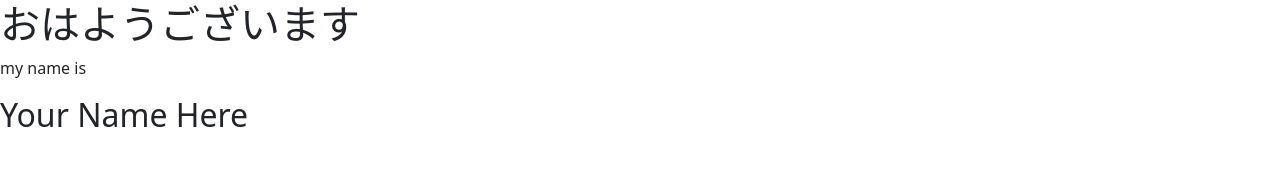
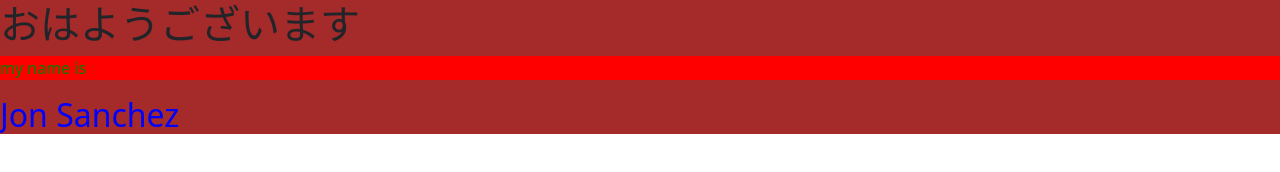
Before and after one commit to Steven-ACP/help, a plain HTML site: page index.html in a window 1280 px wide. Drawn offline with nearby package versions, Linux system fonts and the light colour scheme.

Commit message:
hghghghg

```diff
--- a/help.css
+++ b/help.css
@@ -0,0 +1 @@
+/** @format */
--- a/index.html
+++ b/index.html
@@ -9,22 +9,46 @@
     <!-- Bootstrap Icons -->
     <link rel="stylesheet" href="https://cdn.jsdelivr.net/npm/bootstrap-icons@1.11.3/font/bootstrap-icons.css">
     <link rel="stylesheet" href="help.css">
-
+    <!--first thing -->
     <div id="tag">
-        <h1 id="greeting">おはようございます</h1>
+        <h1 id="greeting">HELLO</h1>
         <p id="myName">my name is</p>
-        <h2 id="studentName">Your Name Here</h2>
+        <h2 id="studentName">your name here</h2>
     </div>
-
+    <!--end of first thing -->
+    <!--second thing
+    <h1>Color Words</h1>
+    <p>Red</p>
+    <p>Blue</p>
+    <p>Green</p>
+    <p>Yellow</p>
+    -->
     <script src="https://cdn.jsdelivr.net/npm/bootstrap@5.3.3/dist/js/bootstrap.bundle.min.js"
         integrity="sha384-YvpcrYf0tY3lHB60NNkmXc5s9fDVZLESaAA55NDzOxhy9GkcIdslK1eN7N6jIeHz"
         crossorigin="anonymous"></script>
     <script>
-        let tag = document.getElementById("thing");
-        let greeting = document.getElementById("hello")
-        let myName = document.getElementById("naquan")
-        let studentName = document.getElementById("stewie")
+        // first thing
+        let tagThing = document.getElementById("tag");
+        let greetingThing = document.getElementById("greeting");
+        let myNameThing = document.getElementById("myName");
+        let studentNameThing = document.getElementById("studentName");
+        tag.style.backgroundColor = "brown";
 
+        studentName.style.color = "blue";
+        myName.style.backgroundColor = "red";
+        myName.style.color = "green";
+        studentName.textContent = "Jon Sanchez";
+        greeting.textContent = "おはようございます";
+
+
+
+
+
+
+        console.log("greeting");
+        console.log("studentName");
+        // end of first thing
+        //second thing
 
     </script>
     </body>
```
